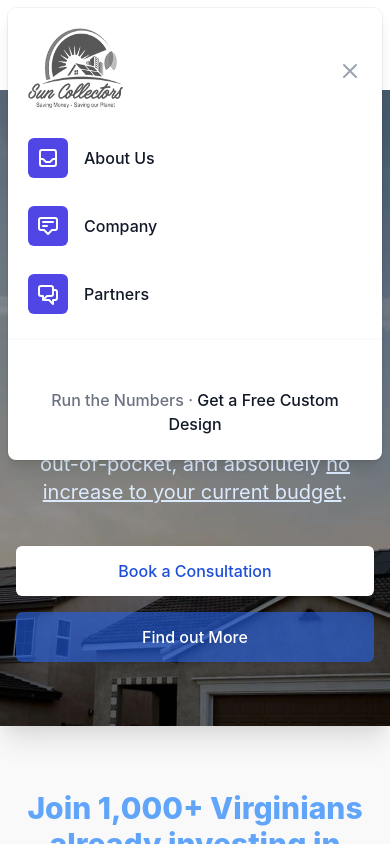
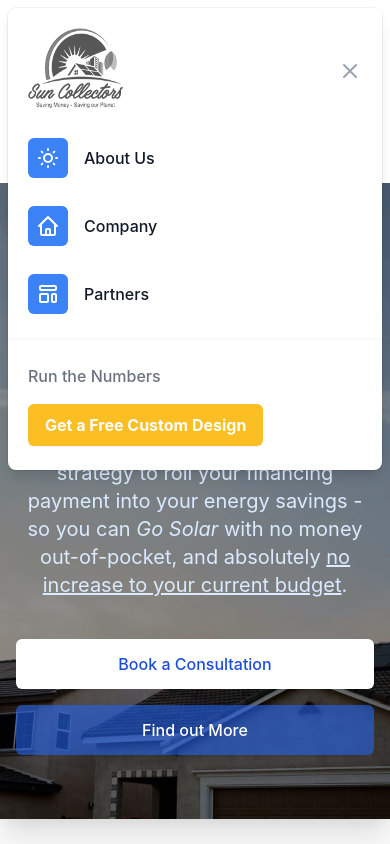
Before and after one commit to prostko/cville-solar, a Next.js app: page / in a window 390 px wide. Both pictures are taken after a click on the button "Open menu". Shown: the top 844 px of the page. Built offline with nearby package versions, Linux system fonts and the light colour scheme.

Commit message:
CS: fix mobile links and mobile cta background

```diff
--- a/components/navbar.js
+++ b/components/navbar.js
@@ -83,7 +83,7 @@ const Navbar = (props) => {
                 Company
               </a>
             </nav>
-            <div className="md:flex items-center justify-end md:flex-1 lg:w-0">
+            <div className="hidden md:flex items-center justify-end md:flex-1 lg:w-0">
               <a
                 href="#"
                 className="ml-8 whitespace-nowrap inline-flex items-center justify-center px-4 py-2 border border-transparent rounded-md shadow-sm text-base font-medium font-bold text-white bg-yellow-400 hover:bg-yellow-500"
--- a/pages/index.js
+++ b/pages/index.js
@@ -76,7 +76,7 @@ export default function Home() {
                   Company
                 </a>
               </nav>
-              <div className=" md:flex items-center justify-end md:flex-1 lg:w-0">
+              <div className="hidden md:flex items-center justify-end md:flex-1 lg:w-0">
                 <a
                   href="#"
                   className="ml-8 whitespace-nowrap inline-flex items-center justify-center px-4 py-2 border border-transparent rounded-md shadow-sm text-base font-medium font-bold text-white bg-yellow-400 hover:bg-yellow-500"
@@ -144,27 +144,27 @@ export default function Home() {
                   <div className="mt-6">
                     <nav className="grid grid-cols-1 gap-7">
                       <a
-                        href="www.google.com"
+                        href="/about-us"
                         className="-m-3 p-3 flex items-center rounded-lg hover:bg-gray-50"
                       >
-                        <div className="flex-shrink-0 flex items-center justify-center h-10 w-10 rounded-md bg-indigo-600 text-white">
-                          {/* Heroicon name: outline/inbox */}
+                        <div className="flex-shrink-0 flex items-center justify-center h-10 w-10 rounded-md bg-blue-500 text-white">
+                          {/* Heroicon name: outline/sun */}
                           <svg
+                            xmlns="http://www.w3.org/2000/svg"
                             className="h-6 w-6"
-                            xmlns="http://www.w3.org/2000/svg"
                             fill="none"
                             viewBox="0 0 24 24"
                             stroke="currentColor"
-                            aria-hidden="true"
                           >
                             <path
                               strokeLinecap="round"
                               strokeLinejoin="round"
                               strokeWidth={2}
-                              d="M20 13V6a2 2 0 00-2-2H6a2 2 0 00-2 2v7m16 0v5a2 2 0 01-2 2H6a2 2 0 01-2-2v-5m16 0h-2.586a1 1 0 00-.707.293l-2.414 2.414a1 1 0 01-.707.293h-3.172a1 1 0 01-.707-.293l-2.414-2.414A1 1 0 006.586 13H4"
+                              d="M12 3v1m0 16v1m9-9h-1M4 12H3m15.364 6.364l-.707-.707M6.343 6.343l-.707-.707m12.728 0l-.707.707M6.343 17.657l-.707.707M16 12a4 4 0 11-8 0 4 4 0 018 0z"
                             />
                           </svg>
                         </div>
+
                         <div className="ml-4 text-base font-medium text-gray-900">
                           About Us
                         </div>
@@ -172,22 +172,24 @@ export default function Home() {
                       <a
                         href="#"
                         className="-m-3 p-3 flex items-center rounded-lg hover:bg-gray-50"
+                        onClick={() =>
+                          window.open("https://suncollectors.solar/", "_blank")
+                        }
                       >
-                        <div className="flex-shrink-0 flex items-center justify-center h-10 w-10 rounded-md bg-indigo-600 text-white">
-                          {/* Heroicon name: outline/annotation */}
+                        <div className="flex-shrink-0 flex items-center justify-center h-10 w-10 rounded-md bg-blue-500 text-white">
+                          {/* Heroicon name: outline/house */}
                           <svg
+                            xmlns="http://www.w3.org/2000/svg"
                             className="h-6 w-6"
-                            xmlns="http://www.w3.org/2000/svg"
                             fill="none"
                             viewBox="0 0 24 24"
                             stroke="currentColor"
-                            aria-hidden="true"
                           >
                             <path
                               strokeLinecap="round"
                               strokeLinejoin="round"
                               strokeWidth={2}
-                              d="M7 8h10M7 12h4m1 8l-4-4H5a2 2 0 01-2-2V6a2 2 0 012-2h14a2 2 0 012 2v8a2 2 0 01-2 2h-3l-4 4z"
+                              d="M3 12l2-2m0 0l7-7 7 7M5 10v10a1 1 0 001 1h3m10-11l2 2m-2-2v10a1 1 0 01-1 1h-3m-6 0a1 1 0 001-1v-4a1 1 0 011-1h2a1 1 0 011 1v4a1 1 0 001 1m-6 0h6"
                             />
                           </svg>
                         </div>
@@ -199,21 +201,20 @@ export default function Home() {
                         href="/partners"
                         className="-m-3 p-3 flex items-center rounded-lg hover:bg-gray-50"
                       >
-                        <div className="flex-shrink-0 flex items-center justify-center h-10 w-10 rounded-md bg-indigo-600 text-white">
+                        <div className="flex-shrink-0 flex items-center justify-center h-10 w-10 rounded-md bg-blue-500 text-white">
                           {/* Heroicon name: outline/chat-alt-2 */}
                           <svg
+                            xmlns="http://www.w3.org/2000/svg"
                             className="h-6 w-6"
-                            xmlns="http://www.w3.org/2000/svg"
                             fill="none"
                             viewBox="0 0 24 24"
                             stroke="currentColor"
-                            aria-hidden="true"
                           >
                             <path
                               strokeLinecap="round"
                               strokeLinejoin="round"
                               strokeWidth={2}
-                              d="M17 8h2a2 2 0 012 2v6a2 2 0 01-2 2h-2v4l-4-4H9a1.994 1.994 0 01-1.414-.586m0 0L11 14h4a2 2 0 002-2V6a2 2 0 00-2-2H5a2 2 0 00-2 2v6a2 2 0 002 2h2v4l.586-.586z"
+                              d="M4 5a1 1 0 011-1h14a1 1 0 011 1v2a1 1 0 01-1 1H5a1 1 0 01-1-1V5zM4 13a1 1 0 011-1h6a1 1 0 011 1v6a1 1 0 01-1 1H5a1 1 0 01-1-1v-6zM16 13a1 1 0 011-1h2a1 1 0 011 1v6a1 1 0 01-1 1h-2a1 1 0 01-1-1v-6z"
                             />
                           </svg>
                         </div>
@@ -226,13 +227,16 @@ export default function Home() {
                 </div>
                 <div className="py-6 px-5">
                   <div className="grid grid-cols-2 gap-4"></div>
-                  <div className="mt-6">
-                    <p className="mt-6 text-center text-base font-medium text-gray-500">
-                      Run the Numbers &#183;{" "}
-                      <a href="#" className="text-gray-900">
-                        Get a Free Custom Design
-                      </a>
+                  <div className="">
+                    <p className="pb-4 text-base font-medium text-gray-500">
+                      Run the Numbers
                     </p>
+                    <a
+                      href="#"
+                      className="whitespace-nowrap inline-flex items-center justify-center px-4 py-2 border border-transparent rounded-md shadow-sm text-base font-medium font-bold text-white bg-yellow-400 hover:bg-yellow-500"
+                    >
+                      Get a Free Custom Design
+                    </a>
                   </div>
                 </div>
               </div>
@@ -581,7 +585,7 @@ export default function Home() {
                   alt="Beautiful house with solar panels"
                 />
                 <div
-                  className="absolute inset-0 md:bg-gray-300 sm:bg-gray-500"
+                  className="absolute inset-0 md:bg-gray-300 bg-gray-500"
                   style={{ mixBlendMode: "multiply" }}
                 />
               </div>
```
